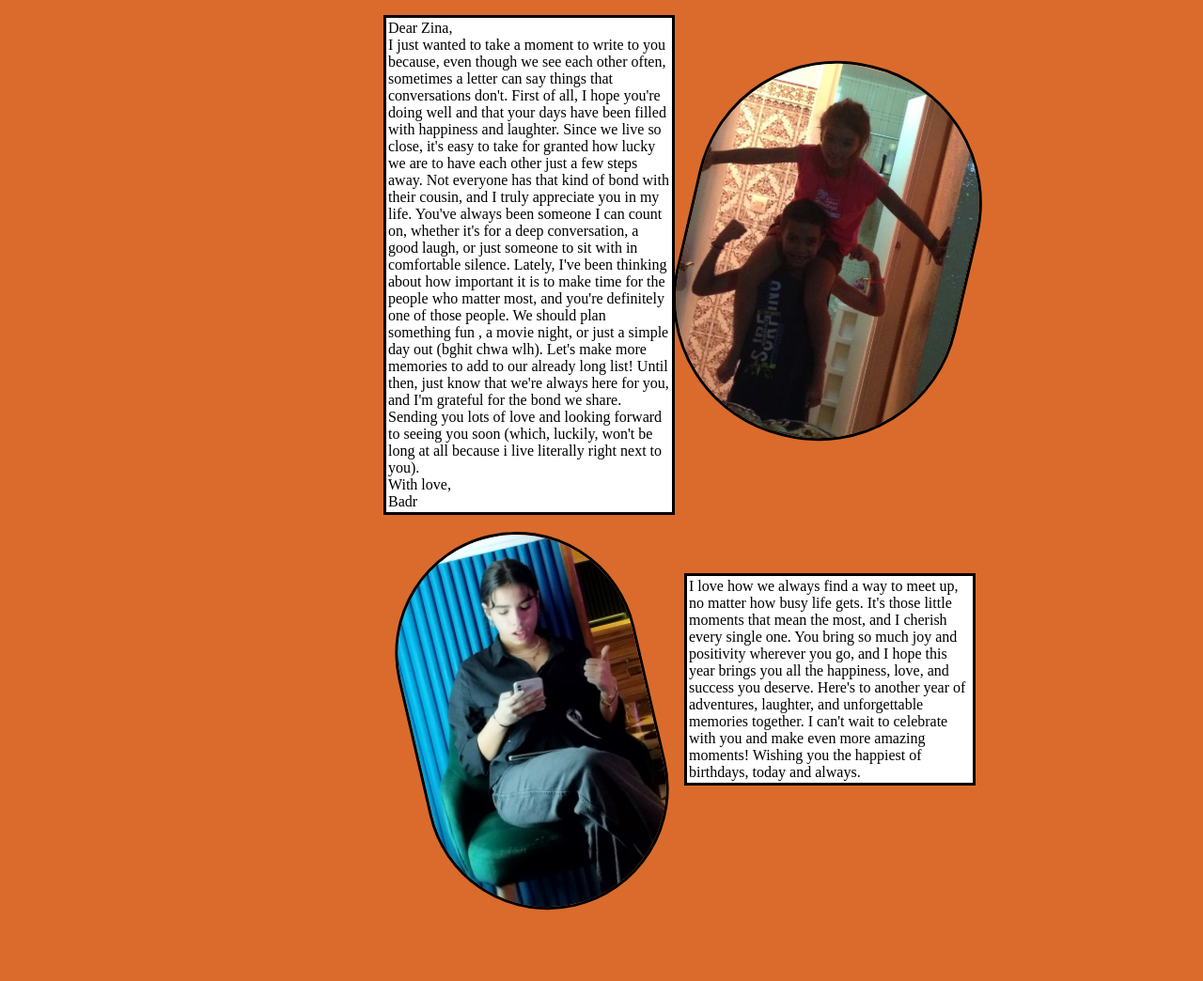
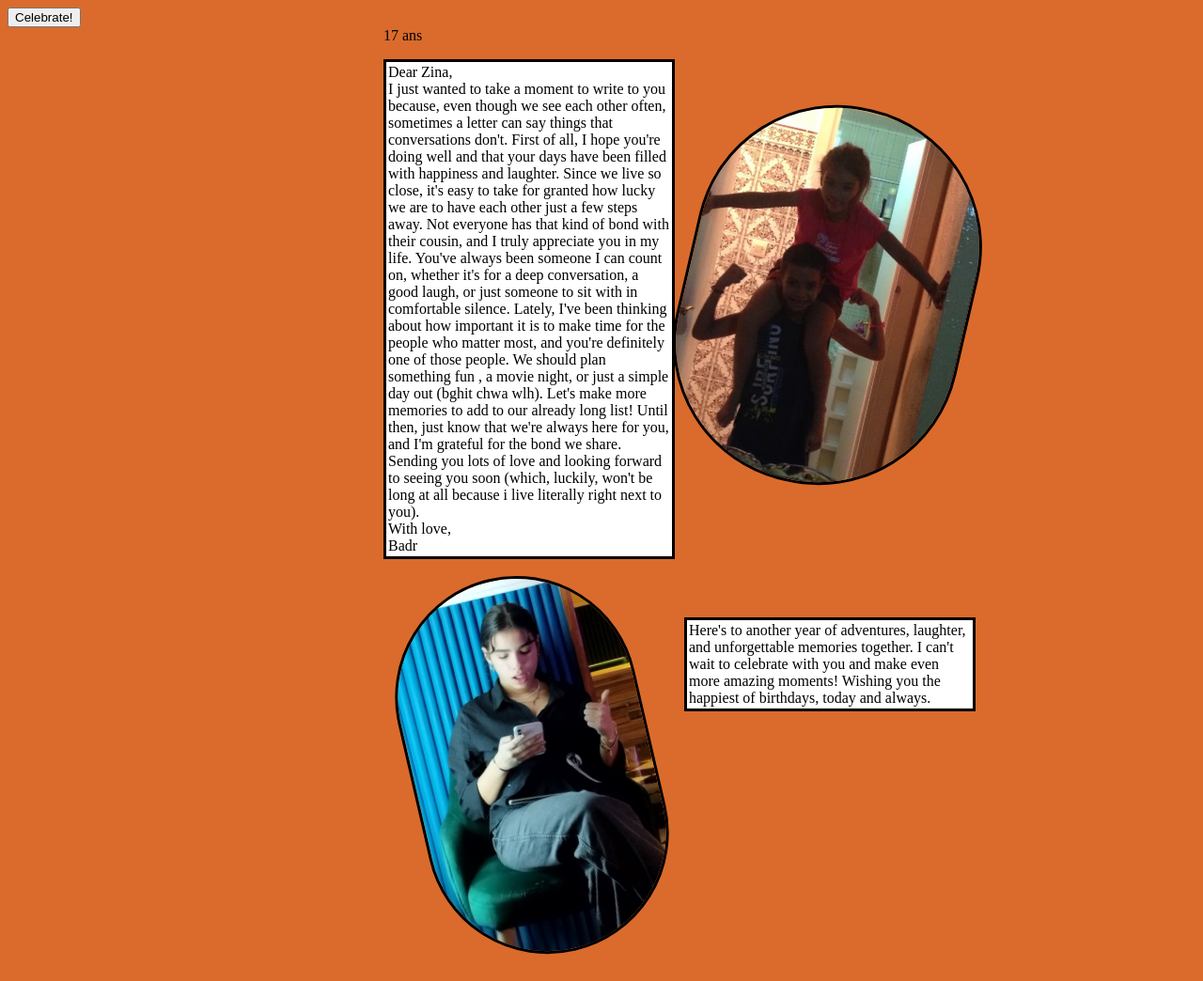
Before and after one commit to Khattouaymen/happybirthday-zina, a plain HTML site: page index.html in a window 1280 px wide. Shown: the top 1044 px of the page at 94% size. Drawn offline with nearby package versions, Linux system fonts and the light colour scheme.

Commit message:
Update index.html

```diff
--- a/index.html
+++ b/index.html
@@ -5,9 +5,12 @@
     <meta name="author" content="Issaad badr">
     <title>Happy birthday ZINA</title>
     <link rel="stylesheet" href="hb.css">
+    <script src="https://cdn.jsdelivr.net/npm/canvas-confetti@1.5.1/dist/confetti.browser.min.js"></script>
 </head>
 <body>
+    <button id="confetti-btn">Celebrate!</button>
     <section id="hb">
+        <span id="number">17 ans</span>
         <p id="letter">
             Dear Zina,<br>
 
@@ -25,13 +28,11 @@ Badr
         <img id="img1" src="badr n zina.png" height="400px">
         <img id="img2" src="zina.jpg" height="400px">
         <p id="letter2">
-            I love how we always find a way to meet up, no matter how busy life gets. It's those little moments that mean the most, and I cherish every single one. You bring so much joy and positivity wherever you go, and I hope this year brings you all the happiness, love, and success you deserve.
-
     Here's to another year of adventures, laughter, and unforgettable memories together. I can't wait to celebrate with you and make even more amazing moments!
 
-    Wishing you the happiest of birthdays, today and always.
-        </p>
-    </section>
+    Wishing you the happiest of birthdays, today and always.</p>
+</section>
+
     <script src="hb.js"></script>
 </body>
 </html>
```
